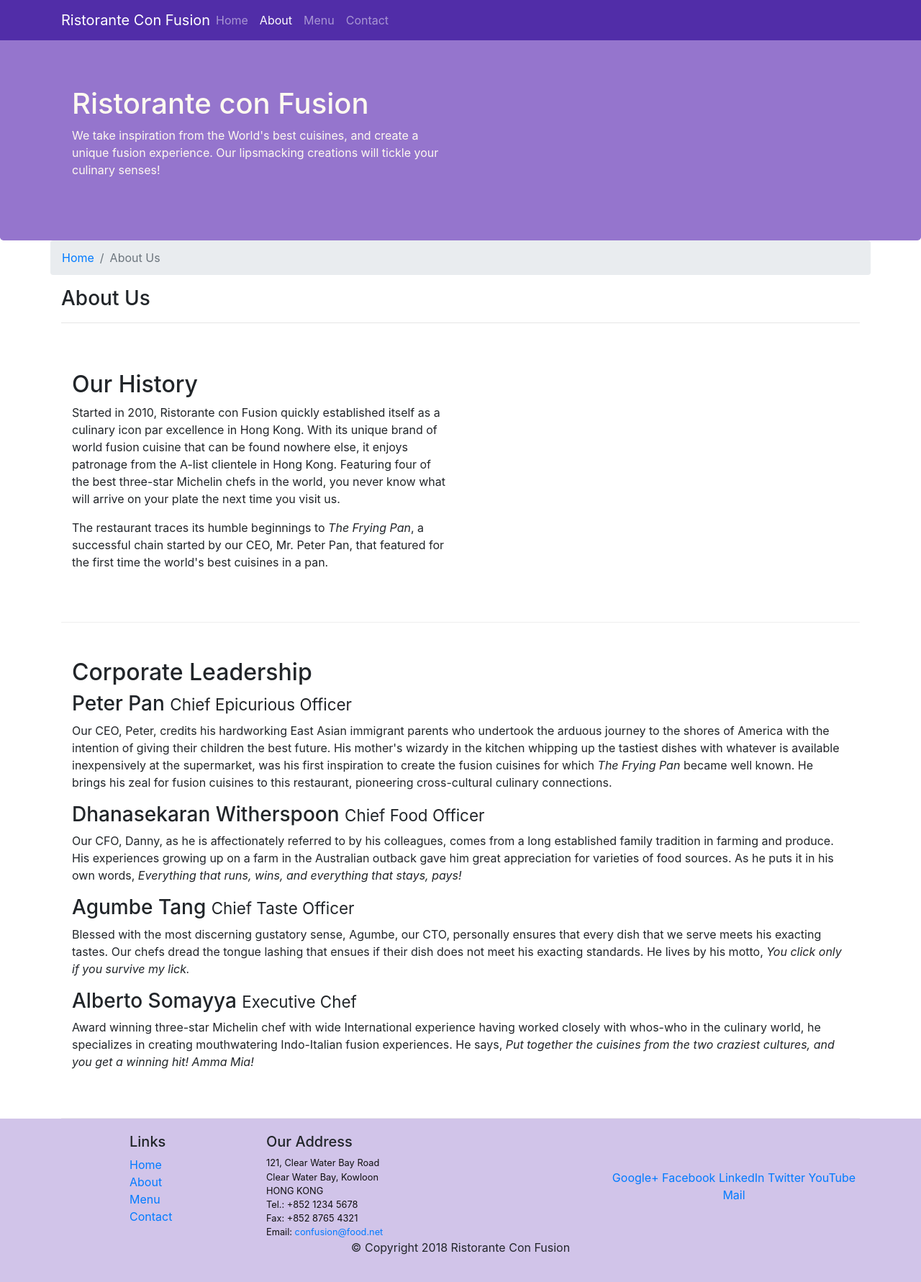
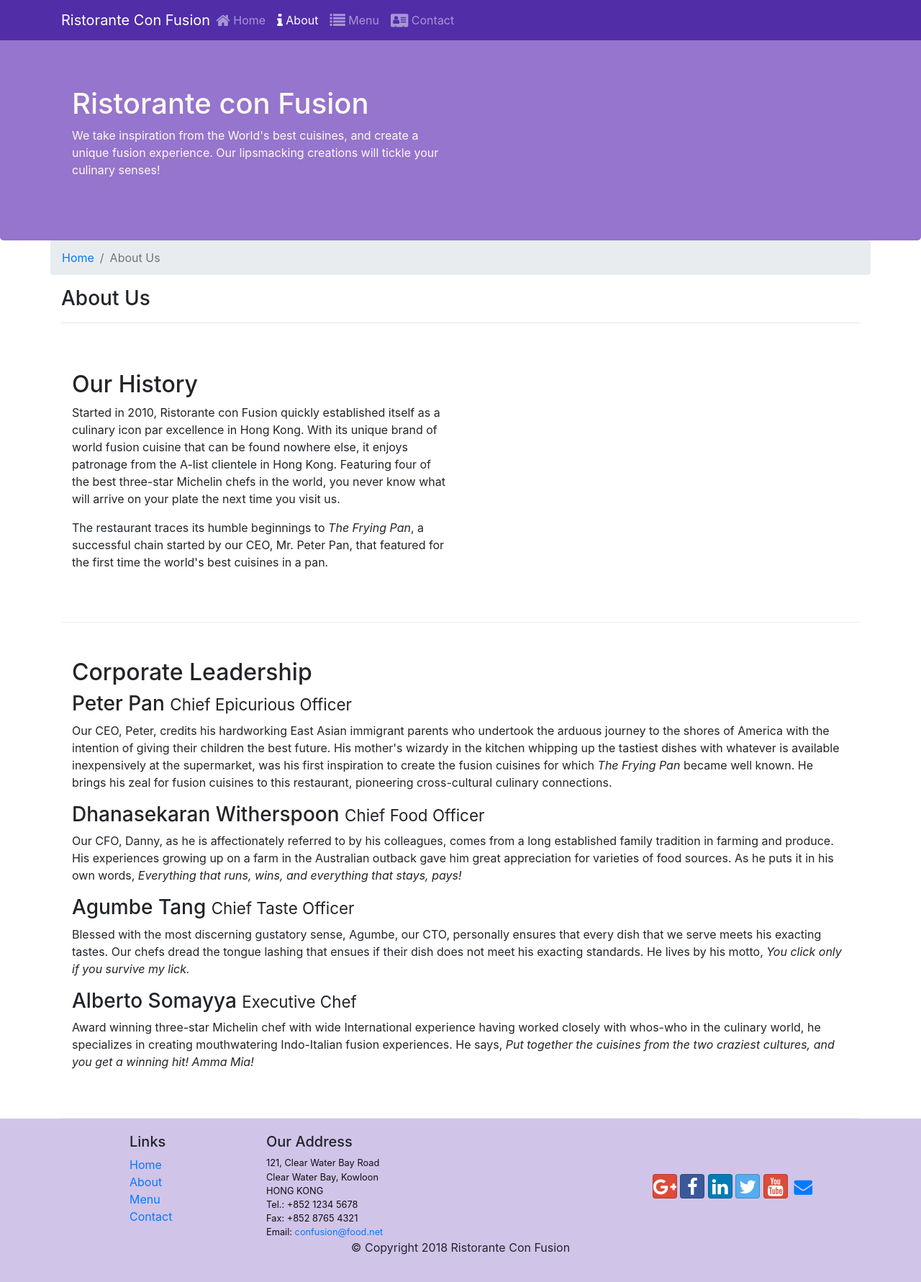
Before and after one commit to shadan-asad/conFusion, a website: page aboutus.html in a window 1280 px wide. Shown: the whole page at 72% size. Drawn offline with nearby package versions, Linux system fonts and the light colour scheme.

Commit message:
Icon Fonts

```diff
--- a/aboutus.html
+++ b/aboutus.html
@@ -9,7 +9,10 @@
 
     <!--Bootstrap and CSS-->
     <link rel="stylesheet" href="node_modules/bootstrap/dist/css/bootstrap.min.css">
+    <link rel="stylesheet" href="node_modules/font-awesome/css/font-awesome.min.css">
+    <link rel="stylesheet" href="node_modules/bootstrap-social/bootstrap-social.css">
     <link rel="stylesheet" href="css/styles.css">
+
     <title>Ristorante Con Fusion: About Us</title>
 
 </head>
@@ -23,10 +26,10 @@
             <a class="navbar-brand mr-auto" href="./index.html">Ristorante Con Fusion</a>
             <div class="collapse navbar-collapse" id="Navbar">
             <ul class="navbar-nav mr-auto">
-                <li class="nav-item"><a class="nav-link" href="./index.html">Home</a></li>
-                <li class="nav-item active"><a class="nav-link" href="#">About</a></li>
-                <li class="nav-item"><a class="nav-link" href="#">Menu</a></li>
-                <li class="nav-item"><a class="nav-link" href="#">Contact</a></li>
+                <li class="nav-item"><a class="nav-link" href="./index.html"><span class="fa fa-home fa-lg"></span> Home</a></li>
+                <li class="nav-item active"><a class="nav-link" href="#"><span class="fa fa-info fa-lg"></span> About</a></li>
+                <li class="nav-item"><a class="nav-link" href="#"><span class="fa fa-lg fa-list"></span> Menu</a></li>
+                <li class="nav-item"><a class="nav-link" href="#"><span class="fa fa-address-card fa-lg"></span> Contact</a></li>
             </ul>
             </div>
         </div>
@@ -108,12 +111,12 @@
                 </div>
                 <div class="col-12 col-sm-4 align-self-center">
                     <div class="text-center">
-                        <a href="http://google.com/+">Google+</a>
-                        <a href="http://www.facebook.com/profile.php?id=">Facebook</a>
-                        <a href="http://www.linkedin.com/in/">LinkedIn</a>
-                        <a href="http://twitter.com/">Twitter</a>
-                        <a href="http://youtube.com/">YouTube</a>
-                        <a href="mailto:">Mail</a>
+                        <a class="btn btn-social-icon btn-google" href="http://google.com/+"><i class="fa fa-google-plus fa-lg"></i></a>
+                        <a class="btn btn-social-icon btn-facebook" href="http://www.facebook.com/profile.php?id="><i class="fa fa-facebook fa-lg"></i></a>
+                        <a class="btn btn-social-icon btn-linkedin" href="http://www.linkedin.com/in/"><i class="fa fa-linkedin fa-lg"></i></a>
+                        <a class="btn btn-social-icon btn-twitter" href="http://twitter.com/"><i class="fa fa-twitter fa-lg"></i></a>
+                        <a class="btn btn-social-icon btn-google" href="http://youtube.com/"><i class="fa fa-youtube fa-lg"></i></a>
+                        <a class="btn btn-social-icon" href="mailto:"><i class="fa fa-envelope fa-lg"></i></a>
                     </div>
                 </div>
            </div>
--- a/package.json
+++ b/package.json
@@ -15,6 +15,8 @@
   },
   "dependencies": {
     "bootstrap": "^4.0.0",
+    "bootstrap-social": "^5.1.1",
+    "font-awesome": "^4.7.0",
     "jquery": "^3.3.1",
     "popper.js": "^1.12.9"
   }
```
Also changed, not shown: index.html (+16 -13 lines), 1 other file.
